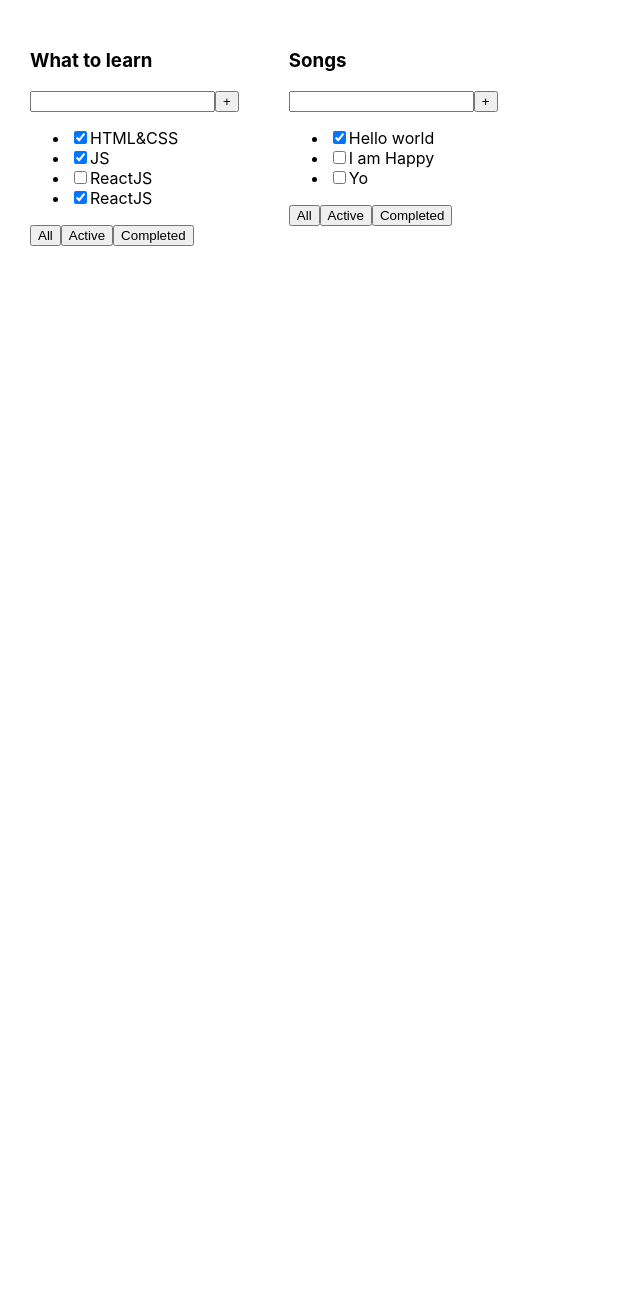
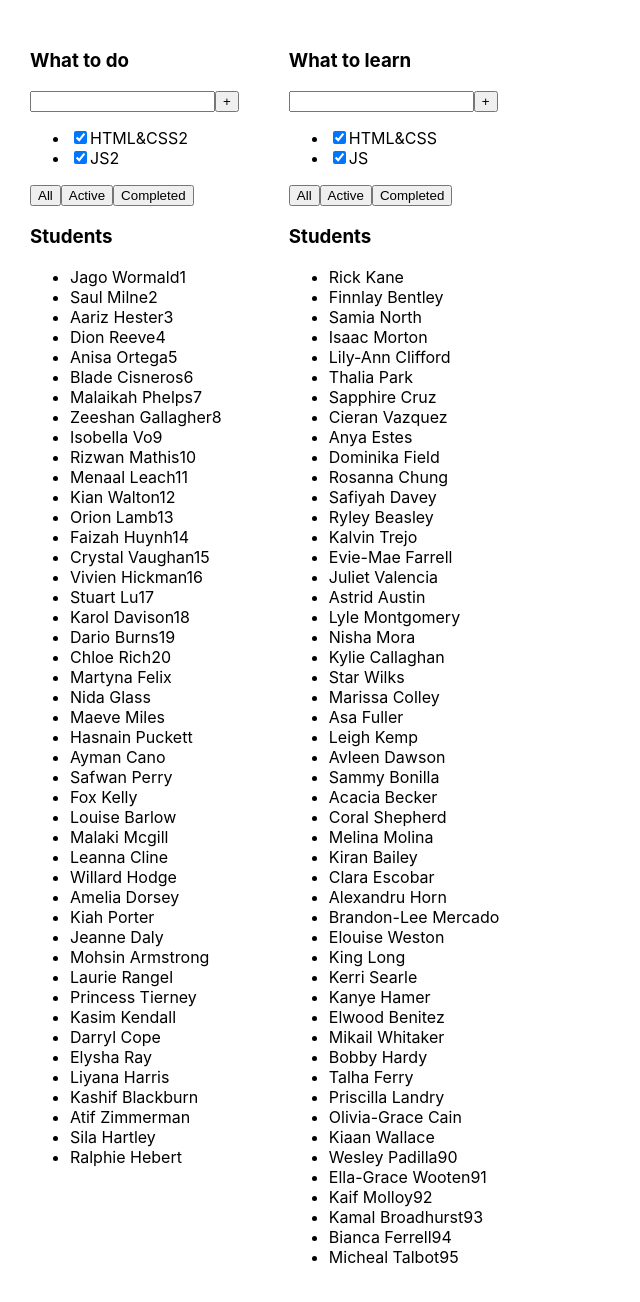
Before and after one commit to stasfilippov/Todolist, a React (Create React App) app: page / in a window 1280 px wide. Shown: the top 1302 px of the page, without its empty margins (0-640 px from the left). Before the commit the page ends 800 px from the top, so only its background shows below. Built offline with nearby package versions, Linux system fonts and the light colour scheme.

Commit message:
add-Complete-facultative task for TodoList-01-01

```diff
--- a/src/App.tsx
+++ b/src/App.tsx
@@ -1,28 +1,340 @@
 import React from 'react';
 import './App.css';
-import {Todolist} from "./components/Todolist";
+import {Todolist} from "./Todolist";
 
 
-const tasks1 = [
-    { id: 1, title: "HTML&CSS", isDone: true },
-    { id: 2, title: "JS", isDone: true },
-    { id: 3, title: "ReactJS", isDone: false },
-    { id: 4, title: "ReactJS", isDone: true }
-]
-const tasks2 = [
-    { id: 1, title: "Hello world", isDone: true },
-    { id: 2, title: "I am Happy", isDone: false },
-    { id: 3, title: "Yo", isDone: false }
-]
+// Hi Guys!
+// Let's reinforce our current session!
+// -You have 2 arrays. You should create a new component TASKS, where you will render these arrays.
+// -Don't forget to assign types to our data.
+
+
 
 function App() {
+    const data1 = {
+        title: "What to do",
+        tasks: [
+            {taskId: 1, title: "HTML&CSS2", isDone: true},
+            {taskId: 2, title: "JS2", isDone: true}
+        ],
+        students: [
+            'Jago Wormald1',
+            'Saul Milne2',
+            'Aariz Hester3',
+            'Dion Reeve4',
+            'Anisa Ortega5',
+            'Blade Cisneros6',
+            'Malaikah Phelps7',
+            'Zeeshan Gallagher8',
+            'Isobella Vo9',
+            'Rizwan Mathis10',
+            'Menaal Leach11',
+            'Kian Walton12',
+            'Orion Lamb13',
+            'Faizah Huynh14',
+            'Crystal Vaughan15',
+            'Vivien Hickman16',
+            'Stuart Lu17',
+            'Karol Davison18',
+            'Dario Burns19',
+            'Chloe Rich20',
+            'Martyna Felix',
+            'Nida Glass',
+            'Maeve Miles',
+            'Hasnain Puckett',
+            'Ayman Cano',
+            'Safwan Perry',
+            'Fox Kelly',
+            'Louise Barlow',
+            'Malaki Mcgill',
+            'Leanna Cline',
+            'Willard Hodge',
+            'Amelia Dorsey',
+            'Kiah Porter',
+            'Jeanne Daly',
+            'Mohsin Armstrong',
+            'Laurie Rangel',
+            'Princess Tierney',
+            'Kasim Kendall',
+            'Darryl Cope',
+            'Elysha Ray',
+            'Liyana Harris',
+            'Kashif Blackburn',
+            'Atif Zimmerman',
+            'Sila Hartley',
+            'Ralphie Hebert',
+        ]
+    }
+    const data2 =   {
+        title: "What to learn",
+        tasks: [
+            {taskId: 1, title: "HTML&CSS", isDone: true},
+            {taskId: 2, title: "JS", isDone: true}
+        ],
+        students: [
+            'Rick Kane',
+            'Finnlay Bentley',
+            'Samia North',
+            'Isaac Morton',
+            'Lily-Ann Clifford',
+            'Thalia Park',
+            'Sapphire Cruz',
+            'Cieran Vazquez',
+            'Anya Estes',
+            'Dominika Field',
+            'Rosanna Chung',
+            'Safiyah Davey',
+            'Ryley Beasley',
+            'Kalvin Trejo',
+            'Evie-Mae Farrell',
+            'Juliet Valencia',
+            'Astrid Austin',
+            'Lyle Montgomery',
+            'Nisha Mora',
+            'Kylie Callaghan',
+            'Star Wilks',
+            'Marissa Colley',
+            'Asa Fuller',
+            'Leigh Kemp',
+            'Avleen Dawson',
+            'Sammy Bonilla',
+            'Acacia Becker',
+            'Coral Shepherd',
+            'Melina Molina',
+            'Kiran Bailey',
+            'Clara Escobar',
+            'Alexandru Horn',
+            'Brandon-Lee Mercado',
+            'Elouise Weston',
+            'King Long',
+            'Kerri Searle',
+            'Kanye Hamer',
+            'Elwood Benitez',
+            'Mikail Whitaker',
+            'Bobby Hardy',
+            'Talha Ferry',
+            'Priscilla Landry',
+            'Olivia-Grace Cain',
+            'Kiaan Wallace',
+            'Wesley Padilla90',
+            'Ella-Grace Wooten91',
+            'Kaif Molloy92',
+            'Kamal Broadhurst93',
+            'Bianca Ferrell94',
+            'Micheal Talbot95',
+        ]
+    }
+
     return (
-        <div className='App'>
-            <Todolist title = "What to learn" tasks = {tasks1}/>
-            <Todolist title = "Songs" tasks = {tasks2}/>
+        <div className="App">
+            <Todolist task={data1}/>
+            <Todolist task={data2}/>
         </div>
-    )
+    );
 }
 
+export default App;
 
-export default App;
+
+
+
+
+
+
+
+
+
+
+
+
+
+
+
+
+
+
+
+
+
+
+
+
+
+
+//--------------------------------------------------------------
+// import React from 'react';
+// import './App.css';
+// import {Tasks} from "./Tasks";
+//
+// export type DataType = {
+//     title: string
+//     tasks: Array<TasksType>
+//     students: Array<string>
+// }
+// export type TasksType = {
+//     taskId: number
+//     title: string
+//     isDone: boolean
+// }
+//
+//
+// function App() {
+//     const data1= {
+//         title: "What to do",
+//         tasks: [
+//             {taskId: 1, title: "HTML&CSS2", isDone: true},
+//             {taskId: 2, title: "JS2", isDone: true}
+//         ],
+//         students: [
+//             'Jago Wormald1',
+//             'Saul Milne2',
+//             'Aariz Hester3',
+//             'Dion Reeve4',
+//             'Anisa Ortega5',
+//             'Blade Cisneros6',
+//             'Malaikah Phelps7',
+//             'Zeeshan Gallagher8',
+//             'Isobella Vo9',
+//             'Rizwan Mathis10',
+//             'Menaal Leach11',
+//             'Kian Walton12',
+//             'Orion Lamb13',
+//             'Faizah Huynh14',
+//             'Crystal Vaughan15',
+//             'Vivien Hickman16',
+//             'Stuart Lu17',
+//             'Karol Davison18',
+//             'Dario Burns19',
+//             'Chloe Rich20',
+//             'Martyna Felix',
+//             'Nida Glass',
+//             'Maeve Miles',
+//             'Hasnain Puckett',
+//             'Ayman Cano',
+//             'Safwan Perry',
+//             'Fox Kelly',
+//             'Louise Barlow',
+//             'Malaki Mcgill',
+//             'Leanna Cline',
+//             'Willard Hodge',
+//             'Amelia Dorsey',
+//             'Kiah Porter',
+//             'Jeanne Daly',
+//             'Mohsin Armstrong',
+//             'Laurie Rangel',
+//             'Princess Tierney',
+//             'Kasim Kendall',
+//             'Darryl Cope',
+//             'Elysha Ray',
+//             'Liyana Harris',
+//             'Kashif Blackburn',
+//             'Atif Zimmerman',
+//             'Sila Hartley',
+//             'Ralphie Hebert',
+//         ]
+//     }
+//     const data2 = {
+//         title: "What to learn",
+//         tasks: [
+//             {taskId: 1, title: "HTML&CSS", isDone: true},
+//             {taskId: 2, title: "JS", isDone: true}
+//         ],
+//         students: [
+//             'Rick Kane',
+//             'Finnlay Bentley',
+//             'Samia North',
+//             'Isaac Morton',
+//             'Lily-Ann Clifford',
+//             'Thalia Park',
+//             'Sapphire Cruz',
+//             'Cieran Vazquez',
+//             'Anya Estes',
+//             'Dominika Field',
+//             'Rosanna Chung',
+//             'Safiyah Davey',
+//             'Ryley Beasley',
+//             'Kalvin Trejo',
+//             'Evie-Mae Farrell',
+//             'Juliet Valencia',
+//             'Astrid Austin',
+//             'Lyle Montgomery',
+//             'Nisha Mora',
+//             'Kylie Callaghan',
+//             'Star Wilks',
+//             'Marissa Colley',
+//             'Asa Fuller',
+//             'Leigh Kemp',
+//             'Avleen Dawson',
+//             'Sammy Bonilla',
+//             'Acacia Becker',
+//             'Coral Shepherd',
+//             'Melina Molina',
+//             'Kiran Bailey',
+//             'Clara Escobar',
+//             'Alexandru Horn',
+//             'Brandon-Lee Mercado',
+//             'Elouise Weston',
+//             'King Long',
+//             'Kerri Searle',
+//             'Kanye Hamer',
+//             'Elwood Benitez',
+//             'Mikail Whitaker',
+//             'Bobby Hardy',
+//             'Talha Ferry',
+//             'Priscilla Landry',
+//             'Olivia-Grace Cain',
+//             'Kiaan Wallace',
+//             'Wesley Padilla90',
+//             'Ella-Grace Wooten91',
+//             'Kaif Molloy92',
+//             'Kamal Broadhurst93',
+//             'Bianca Ferrell94',
+//             'Micheal Talbot95',
+//         ]
+//     }
+//
+//     return (
+//         <div className="App">
+//             <Tasks data={data1}/>
+//             <Tasks data={data2}/>
+//         </div>
+//     );
+// }
+//
+// export default App;
+
+// import React from 'react';
+// import {DataType} from "./App";
+//
+// type  TasksPropsType = {
+//     data: DataType
+// }
+//
+// export const Tasks = (props: TasksPropsType) => {
+//     return (
+//         <div>
+//             <h1>{props.data.title}</h1>
+//             <ul>
+//                 {props.data.tasks.map(el => {
+//                     return (
+//                         <li>
+//                             <span>{el.taskId}</span>
+//                             <span>{el.title}</span>
+//                             <span>{el.isDone}</span>
+//                         </li>
+//                     )
+//                 })}
+//             </ul>
+//
+//             <ul>
+//                 {props.data.students.map(el => {
+//                     return (
+//                         <li>{el}</li>
+//                     )
+//                 })}
+//             </ul>
+//         </div>
+//     );
+// };
+
+//--------------------------------------------------------------
--- /dev/null
+++ b/src/Todolist.tsx
@@ -0,0 +1,39 @@
+import React from "react";
+import {Tasks} from "./components/Tasks";
+import {Students} from "./components/Students";
+
+export type TaskType = {
+	taskId: number,
+	title: string,
+	isDone: boolean
+}
+
+type DateListType = {
+	title: string,
+	tasks: TaskType[],
+	students: Array<string>
+}
+
+type TodolistPropsType = {
+	task: DateListType
+}
+
+export const Todolist = (props: TodolistPropsType) => {
+	return (
+		<div>
+			<h3>{props.task.title}</h3>
+			<div>
+				<input type="text"/>
+				<button>+</button>
+			</div>
+			<Tasks tasksList = {props.task.tasks}/>
+			<div>
+				<button>All</button>
+				<button>Active</button>
+				<button>Completed</button>
+			</div>
+			<h3>Students</h3>
+			<Students studentsList = {props.task.students}/>
+		</div>
+	)
+}
--- /dev/null
+++ b/src/components/Students.tsx
@@ -0,0 +1,16 @@
+import React from 'react';
+
+type StudentsPropsType = {
+	studentsList: Array<string>
+}
+export const Students = (props: StudentsPropsType) => {
+	return (
+		<ul>
+			{props.studentsList.map((el) => {
+				return (
+					<li>{el}</li>
+				)
+			})}
+		</ul>
+	);
+};
--- a/src/components/TaskList.tsx
+++ b/src/components/Tasks.tsx
@@ -1,20 +1,20 @@
-import React from "react";
-import {TaskType} from "./Todolist";
+import React from 'react';
+import {TaskType} from "../Todolist";
 
-type TaskListPropsType = {
+type TasksPropsType = {
 	tasksList: TaskType[]
 }
-export const TaskList = (props: TaskListPropsType) => {
-	 return (
+export const Tasks = (props: TasksPropsType) => {
+	return (
 		<ul>
 			{props.tasksList.map((el) => {
 				return (
-					<li key={el.id}>
+					<li key={el.taskId}>
 						<input type="checkbox" checked={el.isDone}/>
 						<span>{el.title}</span>
 					</li>
 				)
 			})}
 		</ul>
-	)
-}
+	);
+};
--- a/src/components/Todolist.tsx
+++ /dev/null
@@ -1,30 +0,0 @@
-import React from "react";
-import {TaskList} from "./TaskList";
-
-export type TaskType = {
-	id: number,
-	title: string,
-	isDone: boolean
-}
-
-type PropsType = {
-	title: string,
-	tasks: TaskType[]
-}
-export const Todolist = (props: PropsType) => {
-	return (
-		<div>
-			<h3>{props.title}</h3>
-			<div>
-				<input/>
-				<button>+</button>
-			</div>
-			<TaskList tasksList={props.tasks}/>
-			<div>
-				<button>All</button>
-				<button>Active</button>
-				<button>Completed</button>
-			</div>
-		</div>
-	)
-}
--- a/src/index.tsx
+++ b/src/index.tsx
@@ -1,18 +1,14 @@
 import React from 'react';
-import ReactDOM from 'react-dom/client';
 import './index.css';
 import App from './App';
+import * as serviceWorker from './serviceWorker';
+import { createRoot } from 'react-dom/client';
 
+const container  = document.getElementById('root') as HTMLElement
+const root = createRoot(container);
+root.render(<App />);
 
-const root = ReactDOM.createRoot(
-  document.getElementById('root') as HTMLElement
-);
-root.render(
-  <React.StrictMode>
-    <App />
-  </React.StrictMode>
-);
-
-// If you want to start measuring performance in your app, pass a function
-// to log results (for example: reportWebVitals(console.log))
-// or send to an analytics endpoint. Learn more: https://bit.ly/CRA-vitals
+// If you want your app to work offline and load faster, you can change
+// unregister() to register() below. Note this comes with some pitfalls.
+// Learn more about service workers: https://bit.ly/CRA-PWA
+serviceWorker.unregister();
```
Also changed, not shown: src/App.css (+17 -0 lines), 1 other file (tests, documents, lock files or other folders).
